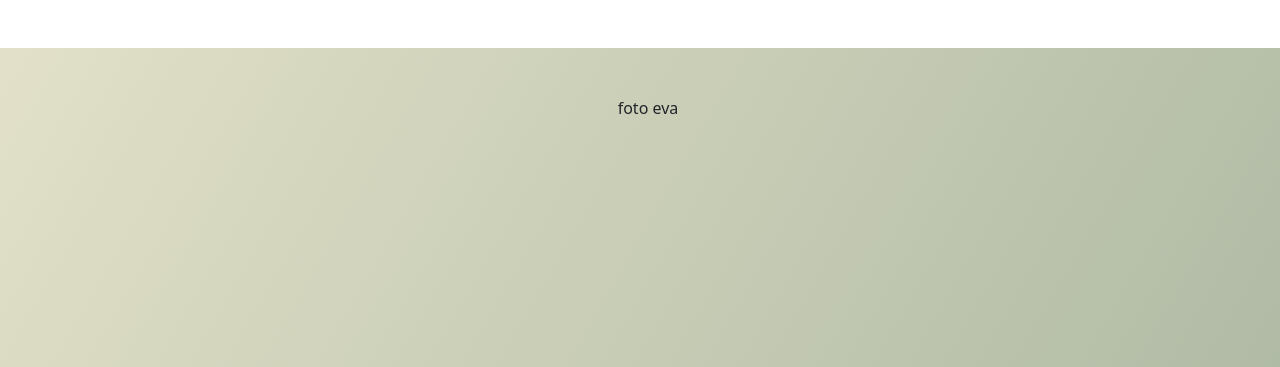
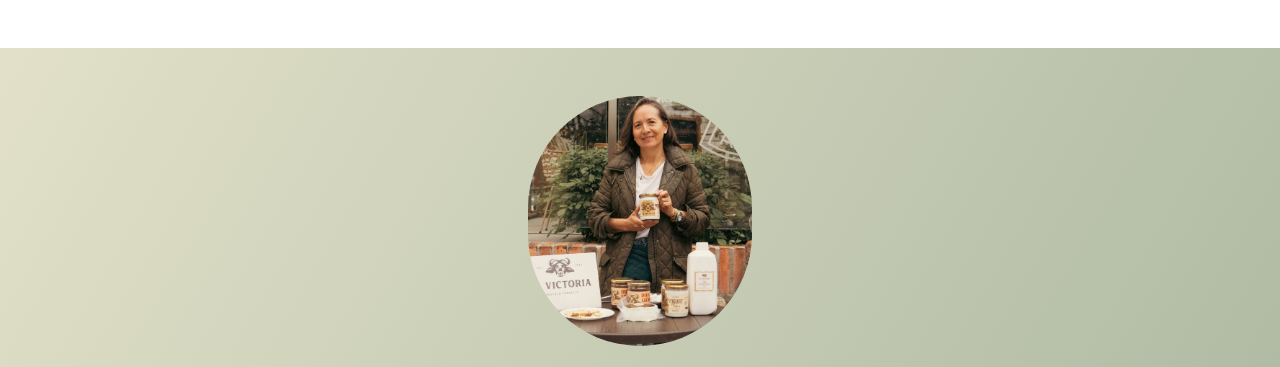
Before and after one commit to mpinos-star/sukha, a plain HTML site: page mihistoria.html in a window 1280 px wide. Shown: the top 367 px of the page. Drawn offline with nearby package versions, Linux system fonts and the light colour scheme; a web font is replaced by a local one.

Commit message:
Update mihistoria.html foto mi historia

```diff
--- a/mihistoria.html
+++ b/mihistoria.html
@@ -17,7 +17,7 @@
 
     <body>
         <div class="px-4 py-5 my-5 text-center gradient-background">
-            <img class="d-block mx-auto mb-4 img-eva" src="./imagenes/ceo.jpg" alt="foto eva" height="250">
+            <img class="d-block mx-auto mb-4 img-eva" src="./ceo.jpg" alt="foto eva" height="250">
             <h1 class="display-5 fw-bold text-body-emphasis">El cancer, una oportunidad para renacer</h1>
             <div class="col-lg-6 mx-auto">
               <p class="lead mb-4">En el año 2020 me diagnosticaron cancer de ovario estadío 4. El doctor me prometió que iban a
```
